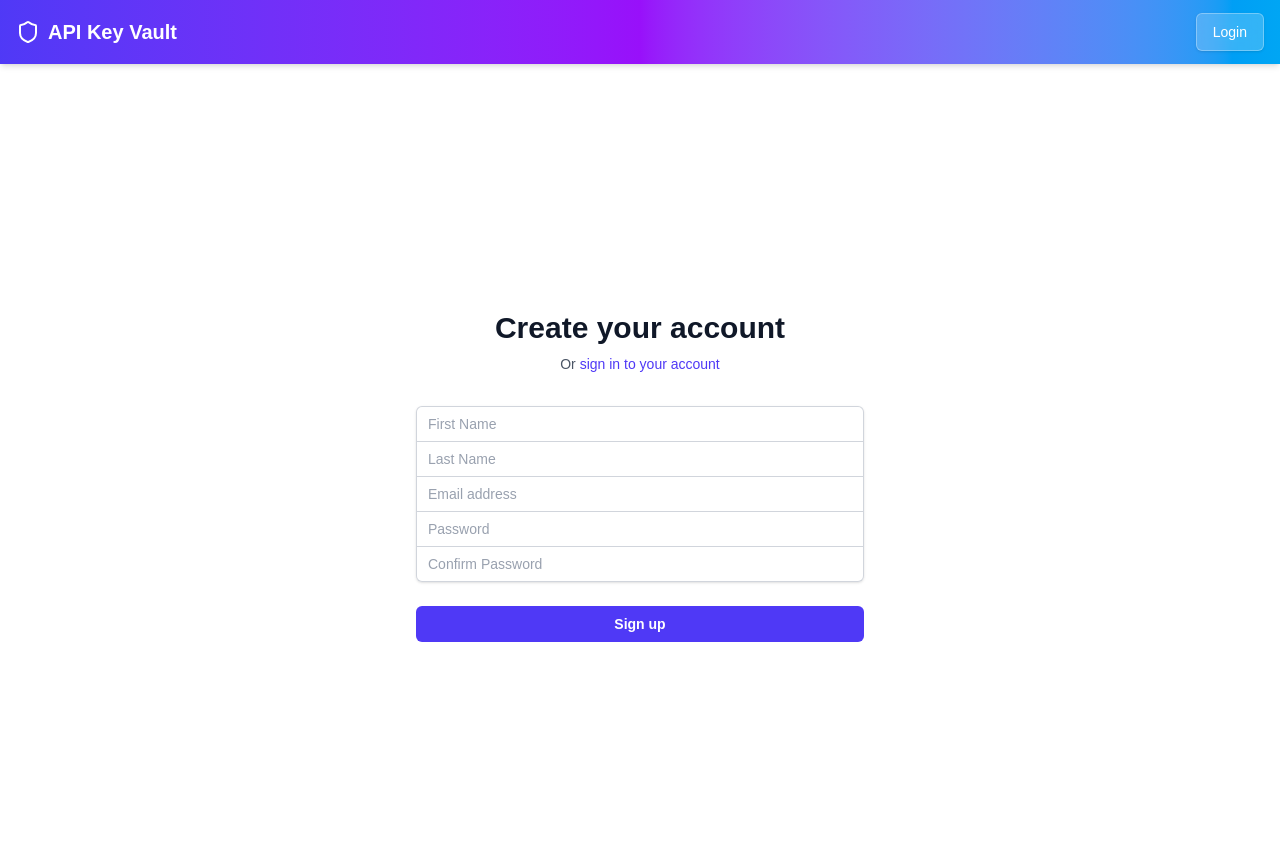
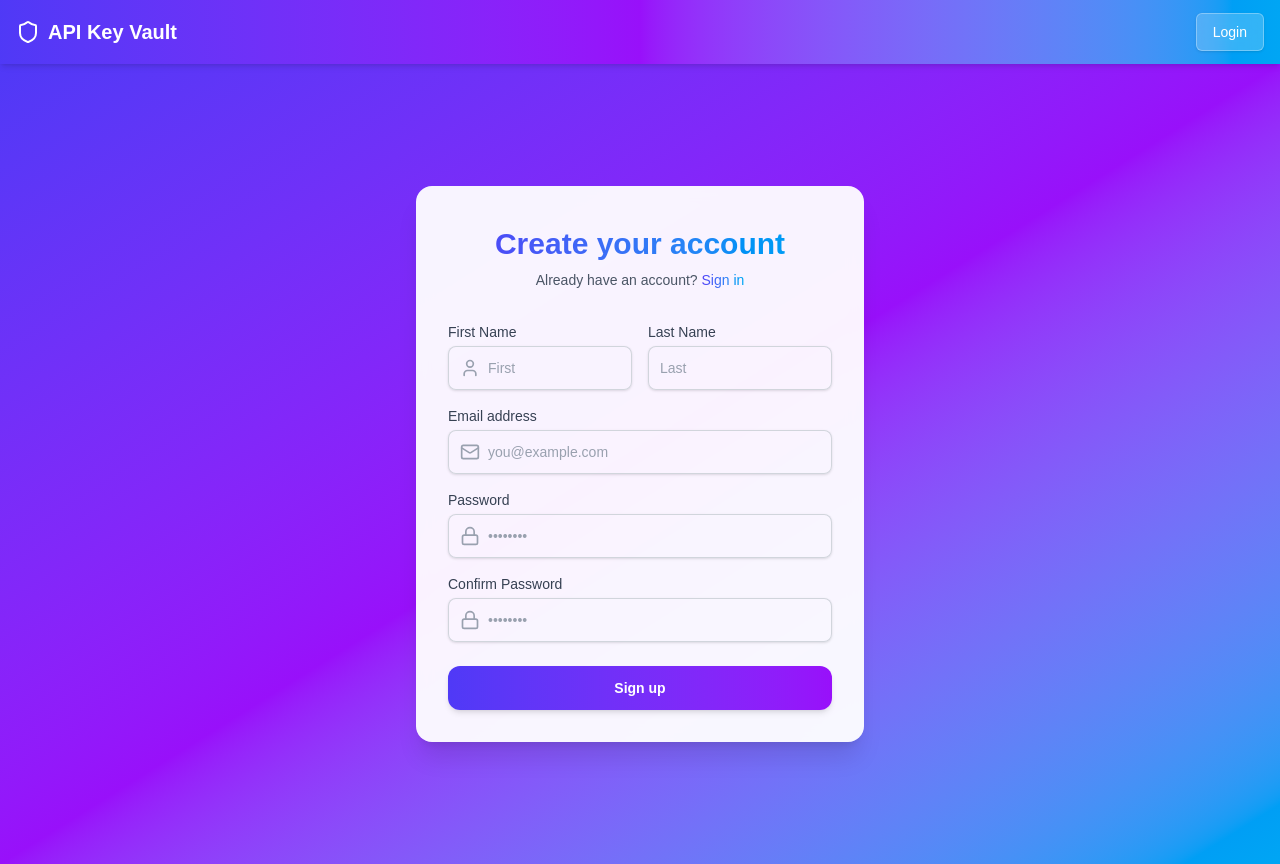
Before and after one commit to A-Shalchian/api-key-vault, a Next.js app: page /signup in a window 1280 px wide. Built offline with nearby package versions, Linux system fonts and the light colour scheme; no server answers.

Commit message:
updated signup page style, added lucide-react icons

```diff
--- a/app/signup/page.tsx
+++ b/app/signup/page.tsx
@@ -3,6 +3,7 @@
 import { useState } from 'react';
 import Link from 'next/link';
 import { supabase } from '@/lib/supabase';
+import { Mail, MailCheck, Lock, AlertCircle, User, Loader2 } from 'lucide-react';
 
 
 export default function SignupPage() {
@@ -89,21 +90,21 @@ export default function SignupPage() {
   };
 
   return (
-    <div className="flex min-h-screen flex-col items-center justify-center py-12 px-4 sm:px-6 lg:px-8">
-      <div className="w-full max-w-md space-y-8">
+    <div className="flex min-h-screen flex-col items-center justify-center bg-gradient-to-br from-indigo-600 via-purple-600 to-sky-500 py-12 px-4 sm:px-6 lg:px-8">
+      <div className="w-full max-w-md space-y-8 bg-white/95 backdrop-blur-sm p-8 rounded-2xl shadow-xl">
         <div>
-          <h2 className="mt-6 text-center text-3xl font-extrabold text-gray-900">
+          <h2 className="mt-2 text-center text-3xl font-extrabold bg-gradient-to-r from-indigo-600 to-sky-500 bg-clip-text text-transparent">
             {isEmailSent ? 'Verify your email' : 'Create your account'}
           </h2>
           <p className="mt-2 text-center text-sm text-gray-600">
             {!isEmailSent && (
               <>
-                Or{' '}
+                Already have an account?{' '}
                 <Link
                   href="/login"
-                  className="font-medium text-indigo-600 hover:text-indigo-500"
+                  className="font-medium bg-gradient-to-r from-indigo-600 to-sky-500 bg-clip-text text-transparent hover:opacity-80 transition-opacity"
                 >
-                  sign in to your account
+                  Sign in
                 </Link>
               </>
             )}
@@ -111,8 +112,9 @@ export default function SignupPage() {
         </div>
 
         {error && (
-          <div className="rounded-md bg-red-50 p-4">
-            <div className="flex">
+          <div className="rounded-lg bg-red-50 p-4 border-l-4 border-red-500 shadow-sm">
+            <div className="flex items-center">
+              <AlertCircle className="h-5 w-5 text-red-500" />
               <div className="ml-3">
                 <h3 className="text-sm font-medium text-red-800">{error}</h3>
               </div>
@@ -121,20 +123,18 @@ export default function SignupPage() {
         )}
 
         {isEmailSent ? (
-          <div className="rounded-md bg-green-50 p-6 text-center">
+          <div className="rounded-lg bg-green-50 p-6 text-center border-l-4 border-green-500 shadow-sm">
             <div className="flex flex-col items-center space-y-4">
-              <svg xmlns="http://www.w3.org/2000/svg" className="h-12 w-12 text-green-500" fill="none" viewBox="0 0 24 24" stroke="currentColor">
-                <path strokeLinecap="round" strokeLinejoin="round" strokeWidth={2} d="M3 8l7.89 5.26a2 2 0 002.22 0L21 8M5 19h14a2 2 0 002-2V7a2 2 0 00-2-2H5a2 2 0 00-2 2v10a2 2 0 002 2z" />
-              </svg>
+              <MailCheck className="h-16 w-16 text-green-500" stroke="currentColor" />
               <div className="text-center">
-                <h3 className="text-lg font-medium text-green-800">Verification email sent!</h3>
+                <h3 className="text-xl font-medium bg-gradient-to-r from-green-600 to-teal-500 bg-clip-text text-transparent">Verification email sent!</h3>
                 <p className="mt-2 text-sm text-green-700">
                   We&apos;ve sent a verification link to <strong>{email}</strong>.<br />
                   Please check your inbox and click the link to activate your account.
                 </p>
               </div>
               <div className="mt-4">
-                <Link href="/login" className="font-medium text-indigo-600 hover:text-indigo-500">
+                <Link href="/login" className="font-medium bg-gradient-to-r from-indigo-600 to-sky-500 bg-clip-text text-transparent hover:opacity-80 transition-all">
                   Return to login
                 </Link>
               </div>
@@ -142,11 +142,16 @@ export default function SignupPage() {
           </div>
         ) : (
           <form className="mt-8 space-y-6" onSubmit={handleSignup}>
-          <div className="-space-y-px rounded-md shadow-sm">
+          <div className="space-y-4">
+            <div className="grid grid-cols-2 gap-4">
               <div>
-              <label htmlFor="first-name" className="sr-only">
+                <label htmlFor="first-name" className="block text-sm font-medium text-gray-700 mb-1">
                   First Name
                 </label>
+                <div className="relative">
+                  <div className="absolute inset-y-0 left-0 pl-3 flex items-center pointer-events-none">
+                    <User className="h-5 w-5 text-gray-400" />
+                  </div>
                   <input
                     id="first-name"
                     name="firstName"
@@ -154,12 +159,13 @@ export default function SignupPage() {
                     required
                     value={firstName}
                     onChange={(e) => setFirstName(e.target.value)}
-                className="relative block w-full rounded-t-md border-0 py-1.5 px-3 text-gray-900 ring-1 ring-inset ring-gray-300 placeholder:text-gray-400 focus:z-10 focus:ring-2 focus:ring-inset focus:ring-indigo-600 sm:text-sm sm:leading-6"
-                placeholder="First Name"
+                    className="block w-full pl-10 rounded-lg border-0 py-2.5 px-3 text-gray-900 shadow-sm ring-1 ring-inset ring-gray-300 placeholder:text-gray-400 focus:ring-2 focus:ring-inset focus:ring-purple-600 transition-all duration-200 ease-in-out sm:text-sm sm:leading-6"
+                    placeholder="First"
                   />
                 </div>
+              </div>
               <div>
-              <label htmlFor="last-name" className="sr-only">
+                <label htmlFor="last-name" className="block text-sm font-medium text-gray-700 mb-1">
                   Last Name
                 </label>
                 <input
@@ -169,14 +175,19 @@ export default function SignupPage() {
                   required
                   value={lastName}
                   onChange={(e) => setLastName(e.target.value)}
-                className="relative block w-full border-0 py-1.5 px-3 text-gray-900 ring-1 ring-inset ring-gray-300 placeholder:text-gray-400 focus:z-10 focus:ring-2 focus:ring-inset focus:ring-indigo-600 sm:text-sm sm:leading-6"
-                placeholder="Last Name"
+                  className="block w-full rounded-lg border-0 py-2.5 px-3 text-gray-900 shadow-sm ring-1 ring-inset ring-gray-300 placeholder:text-gray-400 focus:ring-2 focus:ring-inset focus:ring-purple-600 transition-all duration-200 ease-in-out sm:text-sm sm:leading-6"
+                  placeholder="Last"
                 />
               </div>
+            </div>
             <div>
-              <label htmlFor="email-address" className="sr-only">
+              <label htmlFor="email-address" className="block text-sm font-medium text-gray-700 mb-1">
                 Email address
               </label>
+              <div className="relative">
+                <div className="absolute inset-y-0 left-0 pl-3 flex items-center pointer-events-none">
+                  <Mail className="h-5 w-5 text-gray-400" />
+                </div>
                 <input
                   id="email-address"
                   name="email"
@@ -185,14 +196,19 @@ export default function SignupPage() {
                   required
                   value={email}
                   onChange={(e) => setEmail(e.target.value)}
-                className="relative block w-full border-0 py-1.5 px-3 text-gray-900 ring-1 ring-inset ring-gray-300 placeholder:text-gray-400 focus:z-10 focus:ring-2 focus:ring-inset focus:ring-indigo-600 sm:text-sm sm:leading-6"
-                placeholder="Email address"
+                  className="block w-full pl-10 rounded-lg border-0 py-2.5 px-3 text-gray-900 shadow-sm ring-1 ring-inset ring-gray-300 placeholder:text-gray-400 focus:ring-2 focus:ring-inset focus:ring-purple-600 transition-all duration-200 ease-in-out sm:text-sm sm:leading-6"
+                  placeholder="you@example.com"
                 />
               </div>
+            </div>
             <div>
-              <label htmlFor="password" className="sr-only">
+              <label htmlFor="password" className="block text-sm font-medium text-gray-700 mb-1">
                 Password
               </label>
+              <div className="relative">
+                <div className="absolute inset-y-0 left-0 pl-3 flex items-center pointer-events-none">
+                  <Lock className="h-5 w-5 text-gray-400" />
+                </div>
                 <input
                   id="password"
                   name="password"
@@ -201,14 +217,19 @@ export default function SignupPage() {
                   required
                   value={password}
                   onChange={(e) => setPassword(e.target.value)}
-                className="relative block w-full border-0 py-1.5 px-3 text-gray-900 ring-1 ring-inset ring-gray-300 placeholder:text-gray-400 focus:z-10 focus:ring-2 focus:ring-inset focus:ring-indigo-600 sm:text-sm sm:leading-6"
-                placeholder="Password"
+                  className="block w-full pl-10 rounded-lg border-0 py-2.5 px-3 text-gray-900 shadow-sm ring-1 ring-inset ring-gray-300 placeholder:text-gray-400 focus:ring-2 focus:ring-inset focus:ring-purple-600 transition-all duration-200 ease-in-out sm:text-sm sm:leading-6"
+                  placeholder="••••••••"
                 />
               </div>
+            </div>
             <div>
-              <label htmlFor="confirm-password" className="sr-only">
+              <label htmlFor="confirm-password" className="block text-sm font-medium text-gray-700 mb-1">
                 Confirm Password
               </label>
+              <div className="relative">
+                <div className="absolute inset-y-0 left-0 pl-3 flex items-center pointer-events-none">
+                  <Lock className="h-5 w-5 text-gray-400" />
+                </div>
                 <input
                   id="confirm-password"
                   name="confirmPassword"
@@ -217,9 +238,10 @@ export default function SignupPage() {
                   required
                   value={confirmPassword}
                   onChange={(e) => setConfirmPassword(e.target.value)}
-                className="relative block w-full rounded-b-md border-0 py-1.5 px-3 text-gray-900 ring-1 ring-inset ring-gray-300 placeholder:text-gray-400 focus:z-10 focus:ring-2 focus:ring-inset focus:ring-indigo-600 sm:text-sm sm:leading-6"
-                placeholder="Confirm Password"
+                  className="block w-full pl-10 rounded-lg border-0 py-2.5 px-3 text-gray-900 shadow-sm ring-1 ring-inset ring-gray-300 placeholder:text-gray-400 focus:ring-2 focus:ring-inset focus:ring-purple-600 transition-all duration-200 ease-in-out sm:text-sm sm:leading-6"
+                  placeholder="••••••••"
                 />
+              </div>
             </div>
           </div>
 
@@ -227,9 +249,14 @@ export default function SignupPage() {
             <button
               type="submit"
               disabled={isLoading}
-              className="group relative flex w-full justify-center rounded-md bg-indigo-600 py-2 px-3 text-sm font-semibold text-white hover:bg-indigo-500 focus-visible:outline-2 focus-visible:outline-offset-2 focus-visible:outline-indigo-600 disabled:bg-indigo-300"
+              className="group relative flex w-full justify-center rounded-xl bg-gradient-to-r from-indigo-600 to-purple-600 py-3 px-4 text-sm font-semibold text-white hover:from-indigo-500 hover:to-purple-500 shadow-md hover:shadow-lg transform hover:-translate-y-0.5 transition-all duration-200 ease-in-out focus-visible:outline focus-visible:outline-offset-2 focus-visible:outline-purple-600 disabled:opacity-70 disabled:hover:translate-y-0 disabled:hover:shadow-md"
             >
-              {isLoading ? 'Creating account...' : 'Sign up'}
+              {isLoading ? (
+                <span className="flex items-center">
+                  <Loader2 className="animate-spin -ml-1 mr-2 h-4 w-4 text-white" />
+                  Creating account...
+                </span>
+              ) : 'Sign up'}
             </button>
           </div>
         </form>
```
Lines whose indentation alone changed are shown as unchanged.
